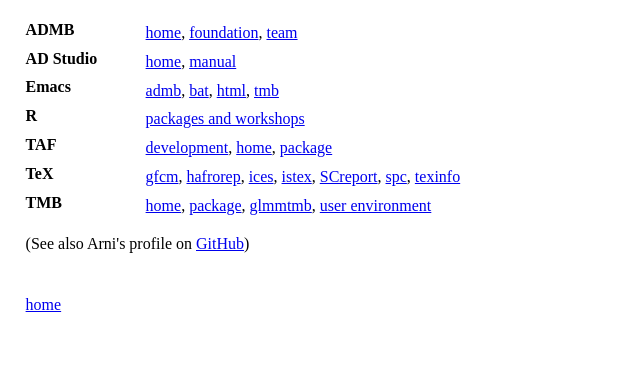
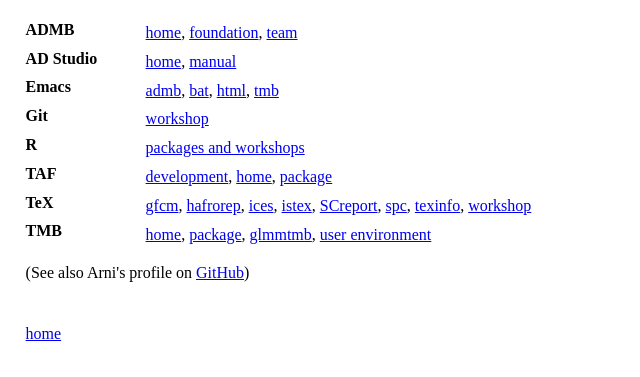
Before and after one commit to arni-magnusson/arni-magnusson.github.io, a plain HTML site: page software.html in a window 1280 px wide. Shown: the part 73-450 px from the top of the page, without its empty margins (0-640 px from the left). Drawn offline with Linux system fonts and the light colour scheme.

Commit message:
Link to workshops

```diff
--- a/software.html
+++ b/software.html
@@ -22,6 +22,9 @@
     <a href="https://git.savannah.gnu.org/cgit/emacs.git/tree/lisp/progmodes/bat-mode.el">bat</a>,
     <a href="https://github.com/arni-magnusson/html-helper">html</a>,
     <a href="https://github.com/kaskr/adcomp/blob/master/emacs/tmb.el">tmb</a>
+  <dt>Git
+  <dd>
+    <a href="https://github.com/PacificCommunity/ofp-sam-git-workshop">workshop</a>
   <dt>R
   <dd>
     <a href="r/index.html">packages and workshops</a>
@@ -38,7 +41,8 @@
     <a href="https://istex.hafro.is">istex</a>,
     <a href="https://github.com/PacificCommunity/ofp-sam-latex-utils/blob/main/report/cls/SCreport.cls">SCreport</a>,
     <a href="https://github.com/PacificCommunity/ofp-sam-latex-utils/blob/main/slides/sty/spc.sty">spc</a>,
-    <a href="https://svn.savannah.gnu.org/viewvc/texinfo/trunk/doc/txi-is.tex?view=markup">texinfo</a>
+    <a href="https://svn.savannah.gnu.org/viewvc/texinfo/trunk/doc/txi-is.tex?view=markup">texinfo</a>,
+    <a href="https://github.com/PacificCommunity/ofp-sam-latex-tutorial">workshop</a>
   <dt>TMB
   <dd>
     <a href="https://github.com/kaskr/adcomp/wiki">home</a>,
```
